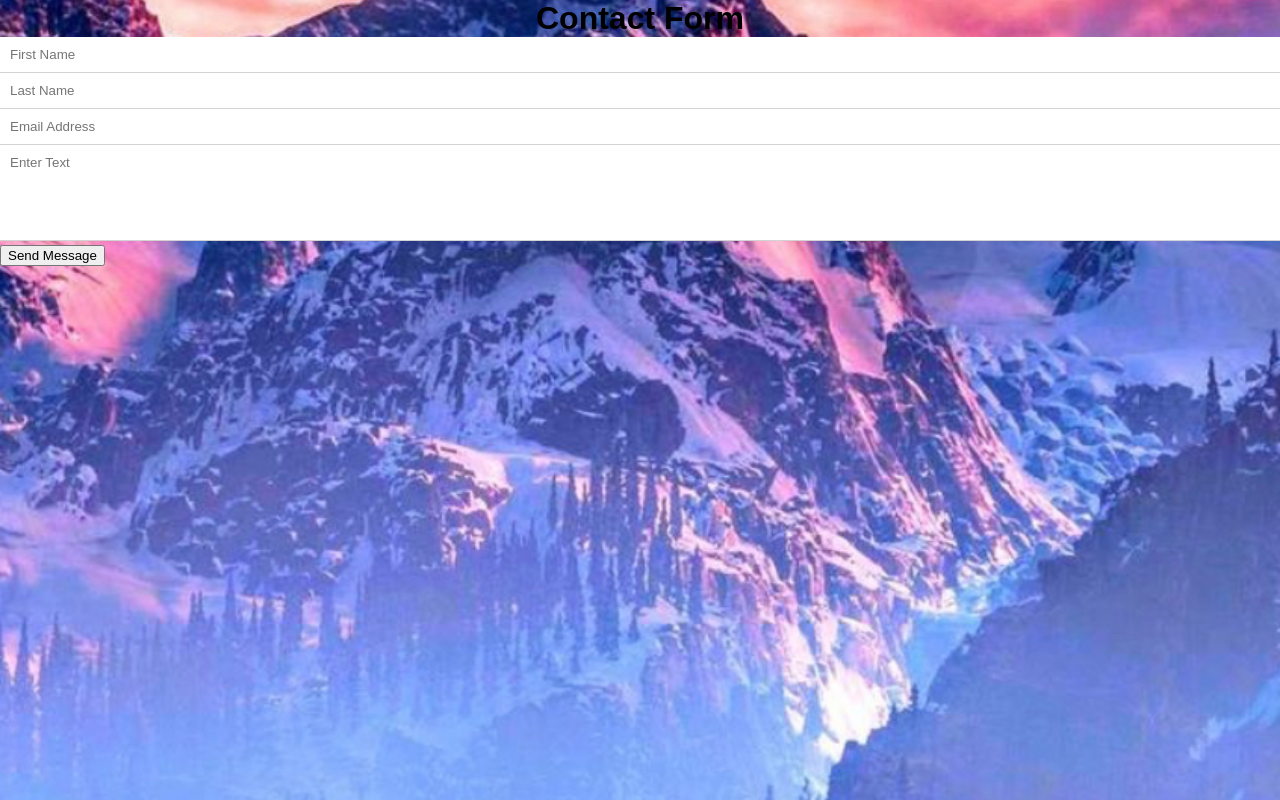
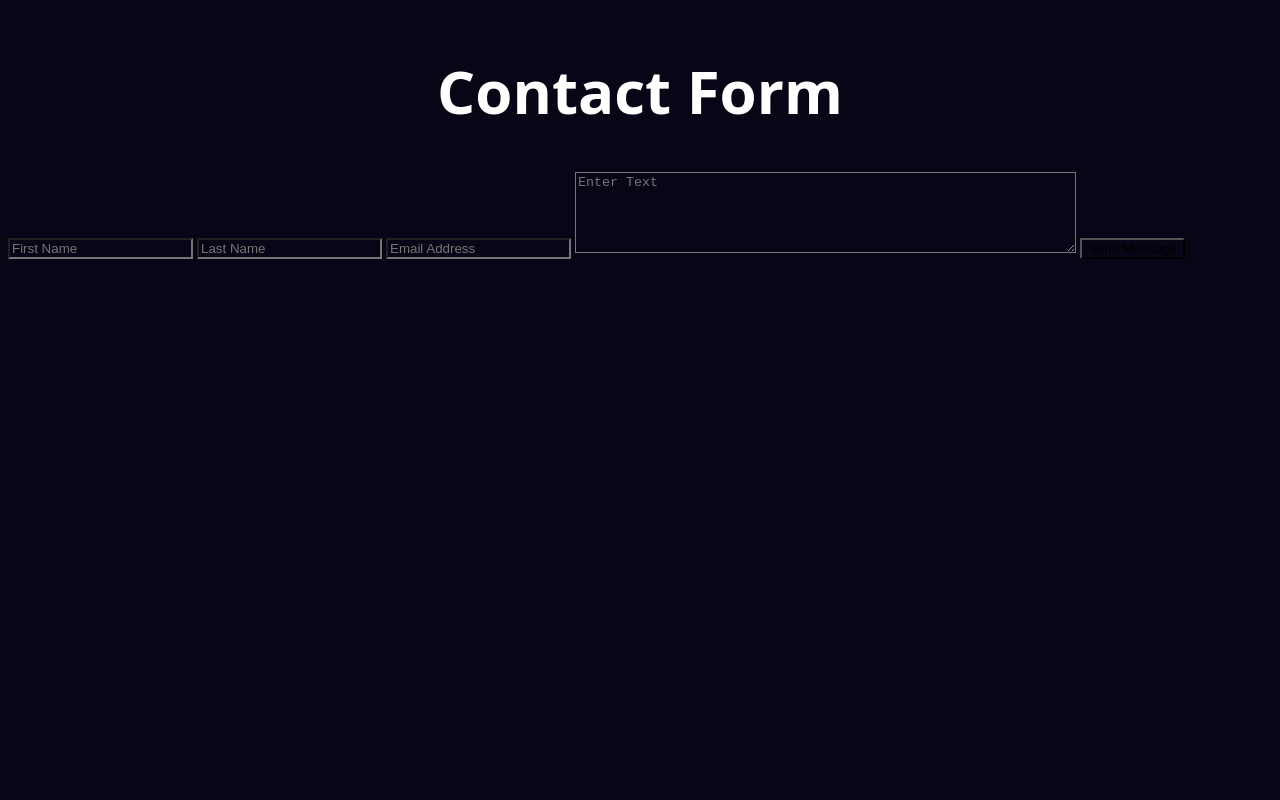
Before and after one commit to KshitijShresth29/Contact-Form, a plain HTML site: page index.html in a window 1280 px wide. Drawn offline with Linux system fonts and the light colour scheme.

Commit message:
Update style.css

```diff
--- a/style.css
+++ b/style.css
@@ -1,62 +1,13 @@
-* {
-    font-family: Arial;
-}
-
-body {
-    background-image: url("mountains.png");
-    background-size: cover;
-    background-position: center;
-    margin: 0;
-    height: 100vh;
-}
-
-#overlay {
-    width: 100%;
-    height: 100%;
-    position: fixed;
-}
-
-form {
-    max-width: 550px;
-    width: 90%;
-    background: white;
-    margin: 17vh auto 0 auto;
-    padding: 40px;
-    border-radius: 3px;
-    box-sizing: border-box;
-}
-
-h1 {
-    margin: 0;
-    text-align: center;
-}
-
-label {
-    display: blocks;
-    margin: 20px 0;
-}
-
-input,
-textarea {
-    width: 100%;
-    padding: 10px;
-    box-sizing: border-box;
-    outline: none;
-    resize: none;
-    border: none;
-    border-bottom: 1px solid #D3D3D3;
+*{
+    background-color: #060616;
 
 }
+h1{
+    color: white;
+    padding-top: 10px;
+    text-align: center;
+    font-size: 60px;
+    font-family: system-ui, -apple-system, BlinkMacSystemFont, 'Segoe UI', Roboto, Oxygen, Ubuntu, Cantarell, 'Open Sans', 'Helvetica Neue', sans-serif;
 
-input[type="text"]:focus,
-textarea:focus {
-    border-bottom: 1px solid rgb(233, 14, 14);
+
 }
-
-textarea::-webkit-scrollbar {
-    width: 5px;
-}
-
-textarea::-webkit-scrollbar-thumb {
-    background-color: rgb(233, 14, 14);
-}
```
